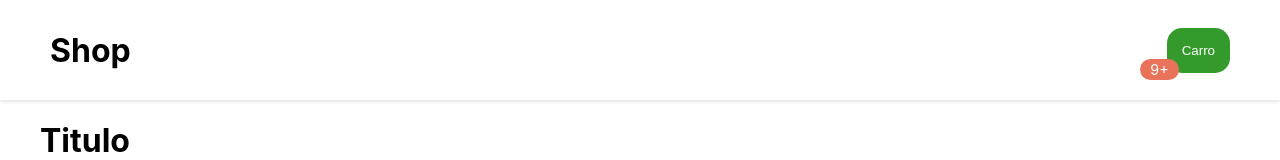
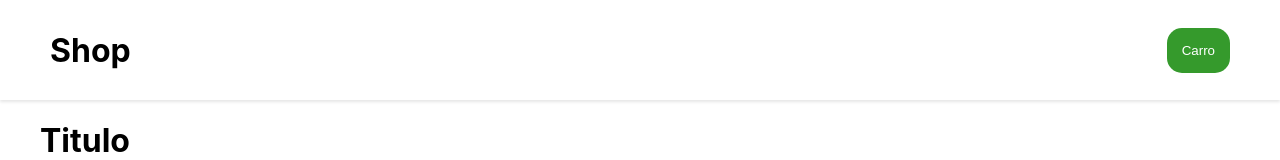
Before and after one commit to MedinaGitHub/carro-de-compra, a React (Create React App) app: page / in a window 1280 px wide. Shown: the top 160 px of the page. Built offline with nearby package versions, Linux system fonts and the light colour scheme.

Commit message:
lesson 54

```diff
--- a/src/App.js
+++ b/src/App.js
@@ -37,11 +37,11 @@
     console.log(this.state.carro);
     return (
       <div >
-        <Navbar />
+        <Navbar carro={this.state.carro} />
         <Layout>
           <Title />
           <Productos
-            agregarAlCarro={this.agregarAlCarro }
+            agregarAlCarro={this.agregarAlCarro}
             productos={this.state.productos}
           />
         </Layout>
--- a/src/components/Carro.js
+++ b/src/components/Carro.js
@@ -10,7 +10,7 @@
         borderRadius: '15px',
         cursor: 'pointer',
     },
-    bubble:{
+    bubble: {
         position: 'relative',
         left: 12,
         top: 20
@@ -19,10 +19,12 @@
 
 class Carro extends Component {
     render() {
+        const { carro } = this.props
+        const cantidad = carro.reduce((acc, el) => acc + el.cantidad, 0)
         return (
             <div>
                 <span style={styles.bubble}>
-                    <BubbleAlert value={10} />
+                    {cantidad !== 0 && <BubbleAlert value={cantidad} />}
                 </span>
                 <button style={styles.carro}>
                     Carro
--- a/src/components/Navbar.js
+++ b/src/components/Navbar.js
@@ -11,16 +11,17 @@
         justifyContent: 'space-between',
         position: 'relative',
         padding: '0px 50px',
-        boxShadow:'0px 2px 3px rgb(0,0,0,0.1)',
+        boxShadow: '0px 2px 3px rgb(0,0,0,0.1)',
     }
 }
 
 class Navbar extends Component {
     render() {
+        const { carro } = this.props
         return (
             <nav style={styles.navbar}>
-                <Logo/>
-                <Carro />
+                <Logo />
+                <Carro carro={carro} />
             </nav>
         )
     }
```
